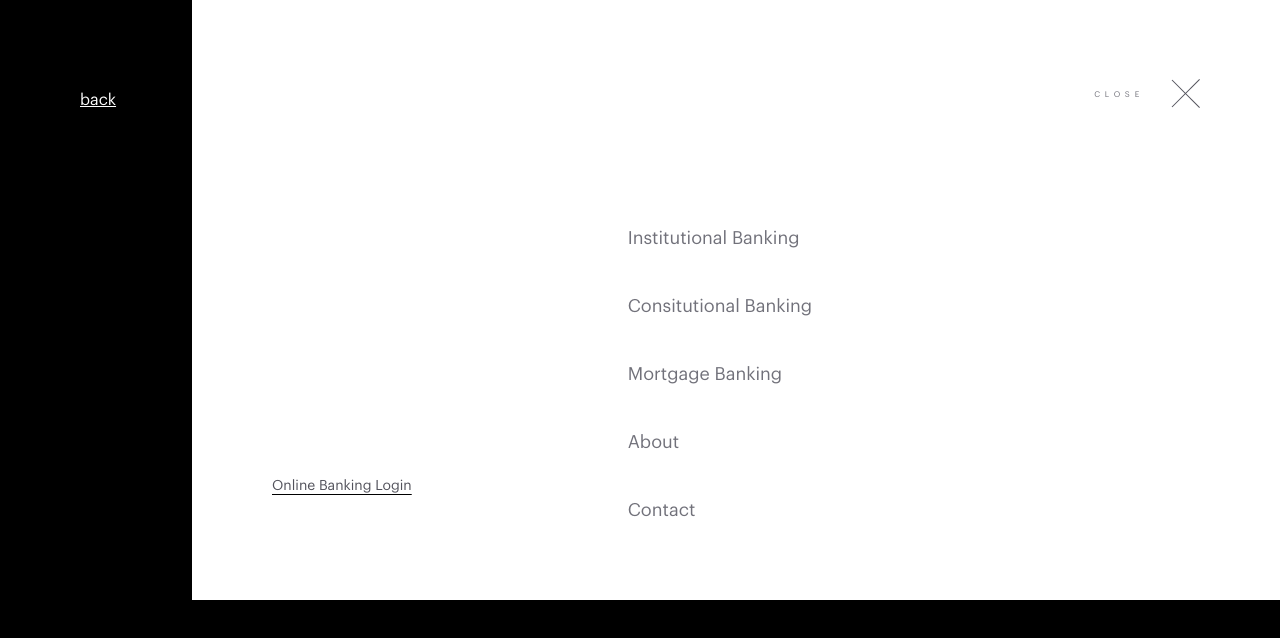
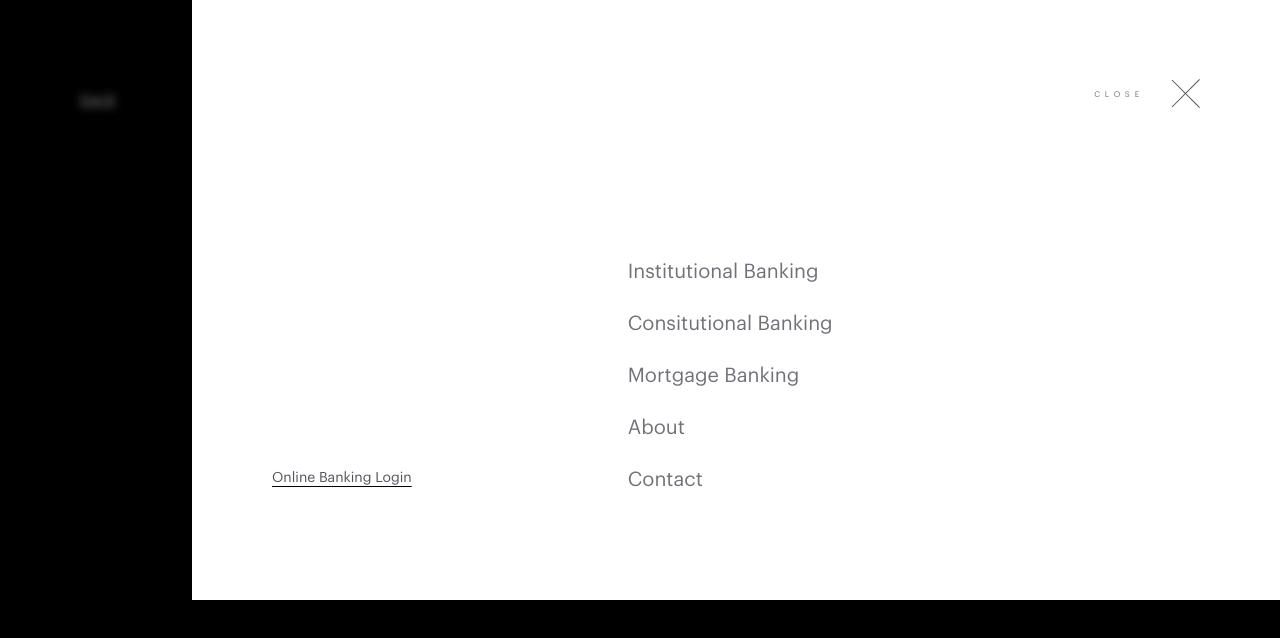
Before and after one commit to Jeff-Maina/craft, a Next.js app: page /sections/navmenus/navmenu_002 in a window 1280 px wide. Both pictures are taken after a click on the element 1180 px from the left and 100 px from the top of the page. Shown: the top 638 px of the page. Built offline with nearby package versions, Linux system fonts and the light colour scheme.

Commit message:
Add mask component(nav001)

```diff
--- a/src/app/(pages)/sections/navmenus/(examples)/navmenu_002/page.tsx
+++ b/src/app/(pages)/sections/navmenus/(examples)/navmenu_002/page.tsx
@@ -23,7 +23,10 @@ type link = {
   nestedLinks: Array<string>;
 };
 
-// Variants
+interface MaskProps {
+  isMenuActive: boolean;
+  closeMenu: () => void;
+}
 
 // Data
 
@@ -56,6 +59,7 @@ const Links: Array<link> = [
   { link: "Contact", nestedLinks: [] },
 ];
 
+// Mini Components;
 const Menu: FC<MenuProps> = ({ isMenuActive, closeMenu }) => {
   const [hoveredLinkIndex, sethoveredLinkIndex] = useState(100);
 
@@ -67,7 +71,7 @@ const Menu: FC<MenuProps> = ({ isMenuActive, closeMenu }) => {
           initial="initial"
           animate="active"
           exit="inactive"
-          className="fixed top-0 right-0 h-screen md:h-3/4 w-screen md:w-[85%] max-w-[98rem] z-10 bg-white grid place-items-center p-10 md:p-20"
+          className="fixed top-0 right-0 h-screen md:h-3/4 w-screen md:w-[85%] max-w-[98rem] z-20 bg-white grid place-items-center p-10 md:p-20"
         >
           <div className="h-full w-full flex flex-col md:gap-20 justify-between">
             <nav className="flex justify-end h-[15%] items-start">
@@ -111,7 +115,7 @@ const Menu: FC<MenuProps> = ({ isMenuActive, closeMenu }) => {
                         animate="active"
                         exit="inactive"
                         key={index}
-                        className="origin-left cursor-pointer max-w-md relative pb-5 md:pb-10 transition-colors duration-500"
+                        className="origin-left cursor-pointer max-w-md relative pb-5 md:pb-6 transition-colors duration-500 group/link xl:text-xl trascking-tight"
                       >
                         <div
                           onMouseEnter={() => sethoveredLinkIndex(index)}
@@ -120,10 +124,10 @@ const Menu: FC<MenuProps> = ({ isMenuActive, closeMenu }) => {
                           <div className="hidden xl:block overflow-hidden">
                             <MoveRight
                               strokeWidth={0.7}
-                              className="-translate-x-full opacity-0 group-hover/span:translate-x-0 group-hover/span:opacity-[1] transition-all duration-700"
+                              className="-translate-x-full opacity-0 group-hover/link:translate-x-0 group-hover/link:opacity-[1] transition-all duration-700"
                             />
                           </div>
-                          <p className="text-zinc-500 group-hover/span:text-black transition-all duration-500 max-w-fit">
+                          <p className="text-zinc-500 group-hover/link:text-black transition-all duration-500 max-w-fit">
                             {link.link}
                           </p>
                         </div>
@@ -143,7 +147,7 @@ const Menu: FC<MenuProps> = ({ isMenuActive, closeMenu }) => {
                                 isHovered ? "!z-[100]" : "!-z-10"
                               } min-h-fit`}
                             >
-                              <div className="flex flex-col gap-4 w-64">
+                              <div className="flex flex-col gap-4 xl:gap-6 w-64">
                                 {link.nestedLinks.map((l, index) => (
                                   <motion.p
                                     key={index}
@@ -152,7 +156,7 @@ const Menu: FC<MenuProps> = ({ isMenuActive, closeMenu }) => {
                                     initial="initial"
                                     animate="active"
                                     exit="inactive"
-                                    className="text-xs text-zinc-500 hover:text-black transition-colors duration-500"
+                                    className="text-xs xl:text-[13px] text-zinc-500 hover:text-black transition-colors duration-500"
                                   >
                                     {l}
                                   </motion.p>
@@ -185,8 +189,37 @@ const Menu: FC<MenuProps> = ({ isMenuActive, closeMenu }) => {
   );
 };
 
+const Mask: FC<MaskProps> = ({ isMenuActive, closeMenu }) => {
+  return (
+    <AnimatePresence mode="wait">
+      {isMenuActive ? (
+        <motion.section
+          initial={{
+            opacity: 0,
+          }}
+          animate={{
+            opacity: 1,
+          }}
+          exit={{
+            opacity: 0,
+          }}
+          transition={{
+            opacity: {
+              duration: 0.8,
+              delay: 0.4,
+            },
+          }}
+          onClick={closeMenu}
+          className="h-full w-full fixed inset-0 bg-[#00000088] z-10 backdrop-blur-sm"
+        ></motion.section>
+      ) : null}
+    </AnimatePresence>
+  );
+};
+
 const NavMenu002 = () => {
   const [isMenuActive, setIsMenuActive] = useState(false);
+
   const closeMenu = () => setIsMenuActive(false);
   const openMenu = () => setIsMenuActive(true);
 
@@ -217,6 +250,7 @@ const NavMenu002 = () => {
         </motion.div>
       </nav>
       <Menu isMenuActive={isMenuActive} closeMenu={closeMenu} />
+      <Mask isMenuActive={isMenuActive} closeMenu={closeMenu} />
     </section>
   );
 };
```
